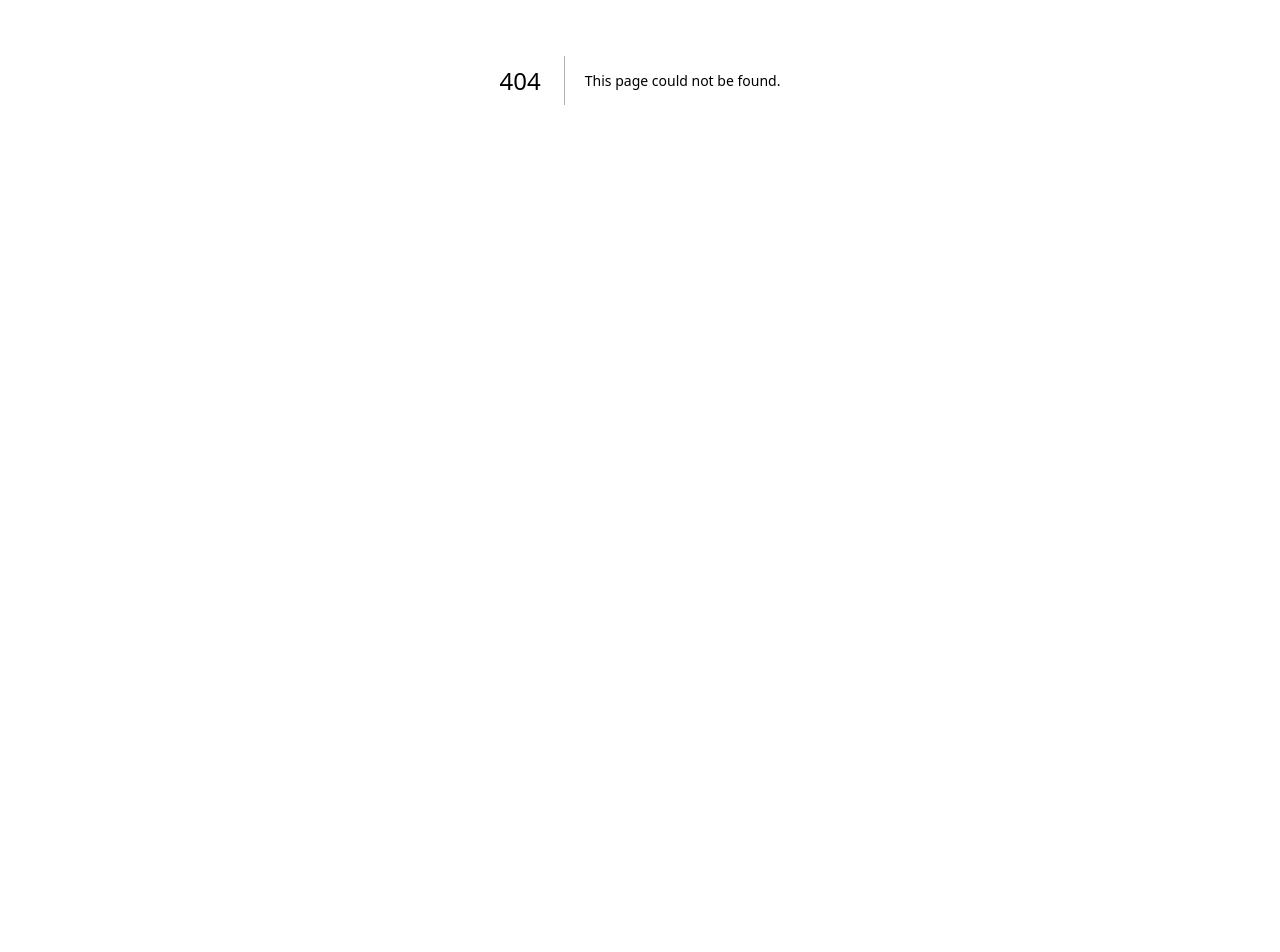
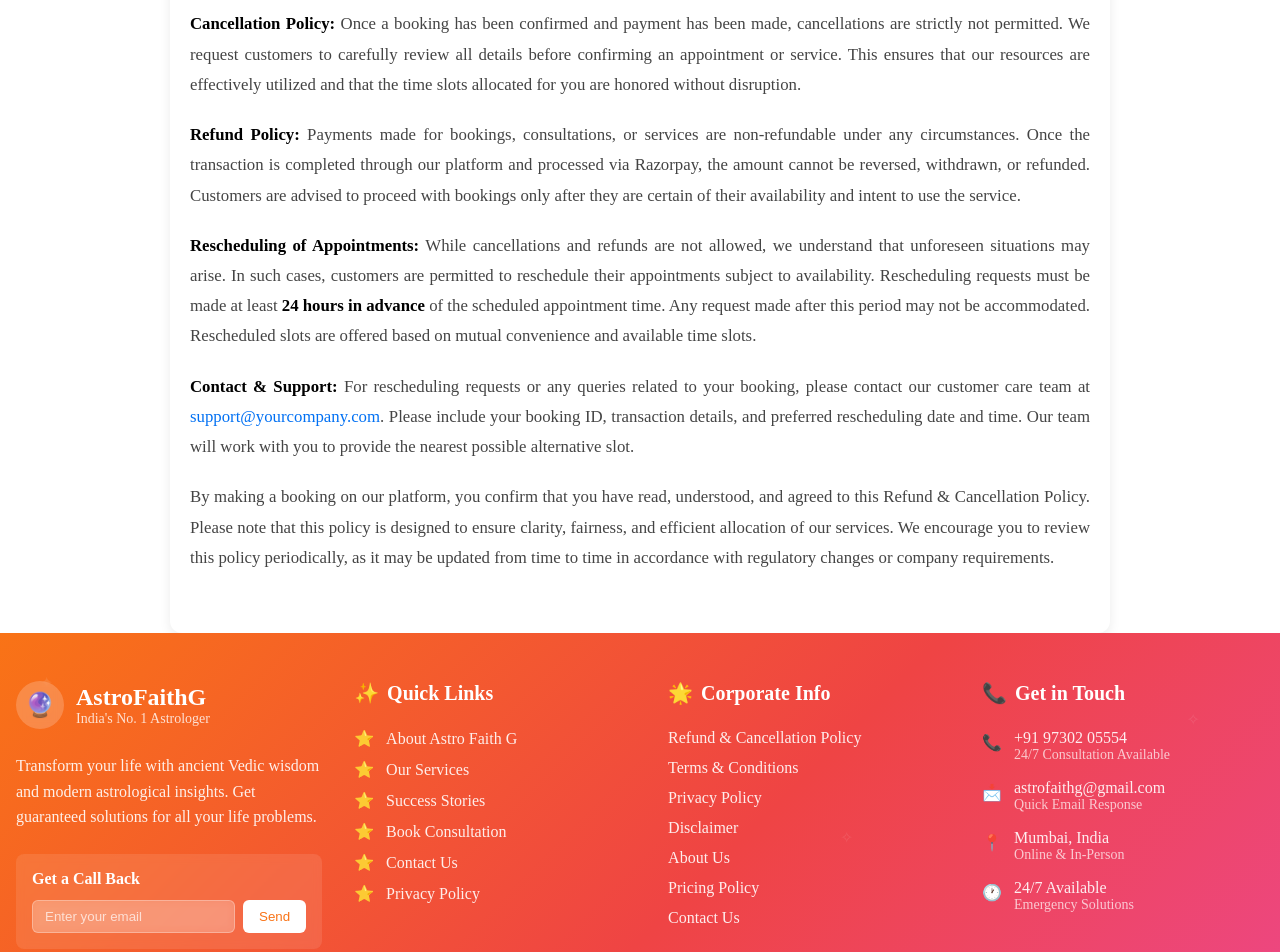
Before and after one commit to bhaveshnanda/AastroFaithG, a Next.js app: page /Refund-Concellation-Policies in a window 1280 px wide. Before the commit this address had no page. Shown: the part 320-1272 px from the top of the page. Before the commit the page ends 800 px from the top, so only its background shows below. Built offline with nearby package versions, Linux system fonts and the light colour scheme.

Commit message:
Refund and cacellation policy

```diff
--- a/package.json
+++ b/package.json
@@ -11,6 +11,7 @@
   "dependencies": {
     "lucide-react": "^0.542.0",
     "next": "15.5.0",
+    "nodemailer": "^7.0.6",
     "react": "19.1.0",
     "react-dom": "19.1.0"
   },
--- a/src/components/Footer/Footer.js
+++ b/src/components/Footer/Footer.js
@@ -4,15 +4,6 @@ import Link from "next/link";
 
 const Footer = () => {
   const currentYear = new Date().getFullYear();
-
-  const services = [
-    "Love Problem Solution",
-    "Marriage Consultation",
-    "Black Magic Removal",
-    "Vashikaran Solutions",
-    "Career Guidance",
-    "Family Problems",
-  ];
 
   const quickLinks = [
     "About Astro Faith G",
@@ -21,6 +12,16 @@ const Footer = () => {
     "Book Consultation",
     "Contact Us",
     "Privacy Policy",
+  ];
+
+const services = [
+  { name: "Refund & Cancellation Policy", path: "/Refund-Concellation-Policies" },
+  { name: "Terms & Conditions", path: "/terms-conditions" },
+  { name: "Privacy Policy", path: "/privacy-policy" },
+  { name: "Disclaimer", path: "/disclaimer" },
+  { name: "About Us", path: "/About" },
+  { name: "Pricing Policy", path: "/pricing-policy" },
+  { name: "Contact Us", path: "/Contact" },
 ];
 
   return (
@@ -72,10 +73,10 @@ const Footer = () => {
           <div className={`${styles.section} ${styles.services}`}>
             <h3 className={styles.sectionTitle}>
               <span className={styles.titleIcon}>✨</span>
-              Our Services
+              Quick Links
             </h3>
             <ul className={styles.servicesList}>
-  {services.map((service, index) => (
+              {quickLinks.map((service, index) => (
                 <li key={index} className={styles.serviceItem}>
                   <Link href="/Appointment" className={styles.serviceLink}>
                     <span className={styles.serviceIcon}>⭐</span>
@@ -90,14 +91,14 @@ const Footer = () => {
 <div className={styles.section}>
   <h3 className={styles.sectionTitle}>
     <span className={styles.titleIcon}>🌟</span>
-              Quick Links
+    Corporate Info
   </h3>
   <ul className={styles.linksList}>
-              {quickLinks.map((link, index) => (
+    {services.map((link, index) => (
       <li key={index} className={styles.linkItem}>
-                  <a href="#" className={styles.link}>
-                    {link}
-                  </a>
+        <Link href={link.path} className={styles.link}>
+          {link.name}
+        </Link>
       </li>
     ))}
   </ul>
--- a/src/components/Header/Header.module.css
+++ b/src/components/Header/Header.module.css
@@ -4,7 +4,6 @@
   width: 100%;
   top:0;
   background: linear-gradient(90deg, #ff6b35 20%, #ff4500 80%, #e63946 100%);
-
   box-shadow: 0 4px 6px rgba(0, 0, 0, 0.1);
   z-index: 1000;
   height: 10%;
--- a/src/pages/About/index.js
+++ b/src/pages/About/index.js
@@ -198,7 +198,7 @@ export default function About() {
           </div>
         </section>
 
-        {/* CTA Section */}
+        {/* CTA Section
         <section className={styles.ctaSection}>
           <div className={styles.container}>
             <div className={styles.ctaContent}>
@@ -211,7 +211,7 @@ export default function About() {
               </button>
             </div>
           </div>
-        </section>
+        </section> */}
       </div>
     </Layout>
   );
--- a/src/pages/Contact/contact.module.css
+++ b/src/pages/Contact/contact.module.css
@@ -5,13 +5,14 @@
   display: flex;
   flex-direction: column;
   align-items: center;
+  background-color:rgb(255, 252, 229);
 }
 
 
 .content {
   display: grid;
   grid-template-columns: 1fr 1fr;
-  gap: 3rem;
+  gap: 0.6rem;
   max-width: 1200px;
   width: 100%;
   background: white;
@@ -22,7 +23,7 @@
 
 .imageSection {
   position: relative;
-  background: linear-gradient(135deg, #f75050 0%, #f5576c 100%);
+  background: linear-gradient(360deg, #e63946 0%, #ff4500 30%, oklch(.795 .184 86.047) 90%);
   padding: 2rem;
   display: flex;
   flex-direction: column;
@@ -32,7 +33,6 @@
 .contactImage {
   width: 100%;
   height: 300px;
-  object-fit: cover;
   border-radius: 12px;
   box-shadow: 0 10px 25px rgba(0, 0, 0, 0.2);
 }
@@ -42,6 +42,17 @@
   display: flex;
   flex-direction: column;
 }
+
+.imageWrapper {
+  position: relative;
+  width: 100%;
+  height: 300px; /* or any desired height */
+}
+
+.contactImage {
+  object-fit: contain; /* or cover, depending on how you want it */
+}
+
 
 .contactTitle {
   font-size: 1.5rem;
@@ -68,13 +79,13 @@
 }
 
 .formSection {
-  padding: 3rem 2rem;
+  padding: 2rem 1.8rem;
 }
 
 .form {
   display: flex;
   flex-direction: column;
-  gap: 1.5rem;
+  gap: 1.2rem;
 }
 
 .nameRow {
@@ -142,7 +153,7 @@
   display: flex;
   align-items: center;
   justify-content: center;
-  gap: 0.5rem;
+  gap: 0.6rem;
   text-transform: uppercase;
   letter-spacing: 0.5px;
   margin-top: 1rem;
@@ -286,3 +297,44 @@
     font-size: 0.95rem;
   }
 }
+/* Loader styles */
+.loaderOverlay {
+  position: fixed;
+  top: 0;
+  left: 0;
+  width: 100%;
+  height: 100%;
+  background: rgba(255, 255, 255, 0.9);
+  z-index: 9999;
+  display: flex;
+  justify-content: center;
+  align-items: center;
+}
+
+.loaderContent {
+  display: flex;
+  flex-direction: column;
+  justify-content: center;
+  align-items: center;
+}
+
+.loaderContent .spinner {
+  border: 6px solid #f3f3f3; /* Light grey */
+  border-top: 6px solid #ff6b6b; /* Accent color */
+  border-radius: 50%;
+  width: 50px;
+  height: 50px;
+  animation: spin 1s linear infinite;
+  margin-bottom: 10px;
+}
+
+.loaderMessage {
+  font-size: 18px;
+  color: #333;
+  text-align: center;
+}
+
+@keyframes spin {
+  0% { transform: rotate(0deg); }
+  100% { transform: rotate(360deg); }
+}
--- /dev/null
+++ b/src/pages/Refund-Concellation-Policies/Policy.module.css
@@ -0,0 +1,38 @@
+.policyContainer {
+  max-width: 900px;
+  margin: 0 auto;
+  padding: 40px 20px;
+  background: #ffffff;
+  border-radius: 12px;
+  box-shadow: 0 4px 12px rgba(0, 0, 0, 0.08);
+}
+
+.policyTitle {
+  font-size: 2rem;
+  font-weight: bold;
+  margin-bottom: 20px;
+  text-align: center;
+  color: #333333;
+}
+
+.policyText {
+  font-size: 1.05rem;
+  line-height: 1.8;
+  margin-bottom: 20px;
+  color: #444444;
+  text-align: justify;
+}
+
+.policyText strong {
+  color: #000000;
+}
+
+.policyText a {
+  color: #0070f3;
+  text-decoration: none;
+  font-weight: 500;
+}
+
+.policyText a:hover {
+  text-decoration: underline;
+}
--- /dev/null
+++ b/src/pages/Refund-Concellation-Policies/index.js
@@ -0,0 +1,73 @@
+// pages/refund-cancellation-policy.js
+import Layout from "@/components/Layout/Layout";
+import styles from "./Policy.module.css";
+
+export default function RefundCancellationPolicy() {
+  return (
+    <Layout>
+      <div className={styles.policyContainer}>
+        <h1 className={styles.policyTitle}>Refund & Cancellation Policy</h1>
+
+        <p className={styles.policyText}>
+          At <strong>Your Aastro Faith G</strong>, we believe in delivering a
+          transparent and fair service experience to all our customers. This
+          Refund & Cancellation Policy clearly outlines our stance on
+          cancellations, refunds, and rescheduling to ensure that all clients
+          are aware of our terms before making a booking. By proceeding with a
+          booking and completing a payment through our platform, you acknowledge
+          and agree to the terms stated below.
+        </p>
+
+        <p className={styles.policyText}>
+          <strong>Cancellation Policy:</strong> Once a booking has been
+          confirmed and payment has been made, cancellations are strictly not
+          permitted. We request customers to carefully review all details before
+          confirming an appointment or service. This ensures that our resources
+          are effectively utilized and that the time slots allocated for you are
+          honored without disruption.
+        </p>
+
+        <p className={styles.policyText}>
+          <strong>Refund Policy:</strong> Payments made for bookings,
+          consultations, or services are non-refundable under any
+          circumstances. Once the transaction is completed through our platform
+          and processed via Razorpay, the amount cannot be reversed, withdrawn,
+          or refunded. Customers are advised to proceed with bookings only after
+          they are certain of their availability and intent to use the service.
+        </p>
+
+        <p className={styles.policyText}>
+          <strong>Rescheduling of Appointments:</strong> While cancellations and
+          refunds are not allowed, we understand that unforeseen situations may
+          arise. In such cases, customers are permitted to reschedule their
+          appointments subject to availability. Rescheduling requests must be
+          made at least <strong>24 hours in advance</strong> of the scheduled
+          appointment time. Any request made after this period may not be
+          accommodated. Rescheduled slots are offered based on mutual
+          convenience and available time slots.
+        </p>
+
+        <p className={styles.policyText}>
+          <strong>Contact & Support:</strong> For rescheduling requests or any
+          queries related to your booking, please contact our customer care team
+          at{" "}
+          <a href="mailto:support@yourcompany.com">
+            support@yourcompany.com
+          </a>
+          . Please include your booking ID, transaction details, and preferred
+          rescheduling date and time. Our team will work with you to provide the
+          nearest possible alternative slot.
+        </p>
+
+        <p className={styles.policyText}>
+          By making a booking on our platform, you confirm that you have read,
+          understood, and agreed to this Refund & Cancellation Policy. Please
+          note that this policy is designed to ensure clarity, fairness, and
+          efficient allocation of our services. We encourage you to review this
+          policy periodically, as it may be updated from time to time in
+          accordance with regulatory changes or company requirements.
+        </p>
+      </div>
+    </Layout>
+  );
+}
--- /dev/null
+++ b/src/pages/api/contact.js
@@ -0,0 +1,49 @@
+// pages/api/contact.js
+import nodemailer from "nodemailer";
+
+export default async function handler(req, res) {
+  if (req.method !== "POST") {
+    return res.status(405).json({ message: "Method Not Allowed" });
+  }
+
+  const { firstName, lastName, email, phone, subject, message } = req.body;
+
+  if (!firstName || !lastName || !email || !subject || !message) {
+    return res.status(400).json({ message: "Missing required fields" });
+  }
+
+  try {
+    // Create transporter (using Gmail SMTP)
+    const transporter = nodemailer.createTransport({
+      service: "gmail",
+      auth: {
+        user: process.env.EMAIL_USER, // your Gmail
+        pass: process.env.EMAIL_PASS, // your App Password (not Gmail password)
+      },
+    });
+
+    // Mail options
+    const mailOptions = {
+      from: `"${firstName} ${lastName}" <${process.env.EMAIL_USER}>`, // your Gmail
+      to: "nandabhavesh2003@gmail.com", // your inbox
+      replyTo: email, // ✅ user’s email (when you click reply, it goes to them)
+      subject: `Contact Form: ${subject}`,
+      html: `
+    <h2>New Contact Form Submission</h2>
+    <p><strong>Name:</strong> ${firstName} ${lastName}</p>
+    <p><strong>Email:</strong> ${email}</p>
+    <p><strong>Phone:</strong> ${phone || "N/A"}</p>
+    <p><strong>Subject:</strong> ${subject}</p>
+    <p><strong>Message:</strong> ${message}</p>
+    `,
+    };
+
+    // Send email
+    await transporter.sendMail(mailOptions);
+
+    return res.status(200).json({ message: "Message sent successfully! We will reply to you on mail as soon as possible." });
+  } catch (error) {
+    console.error("Error sending email:", error);
+    return res.status(500).json({ message: "Something went wrong." });
+  }
+}
```
Also changed, not shown: src/pages/Contact/index.js (+31 -14 lines), 1 other file (tests, documents, lock files or other folders). Lines whose indentation alone changed are shown as unchanged.
